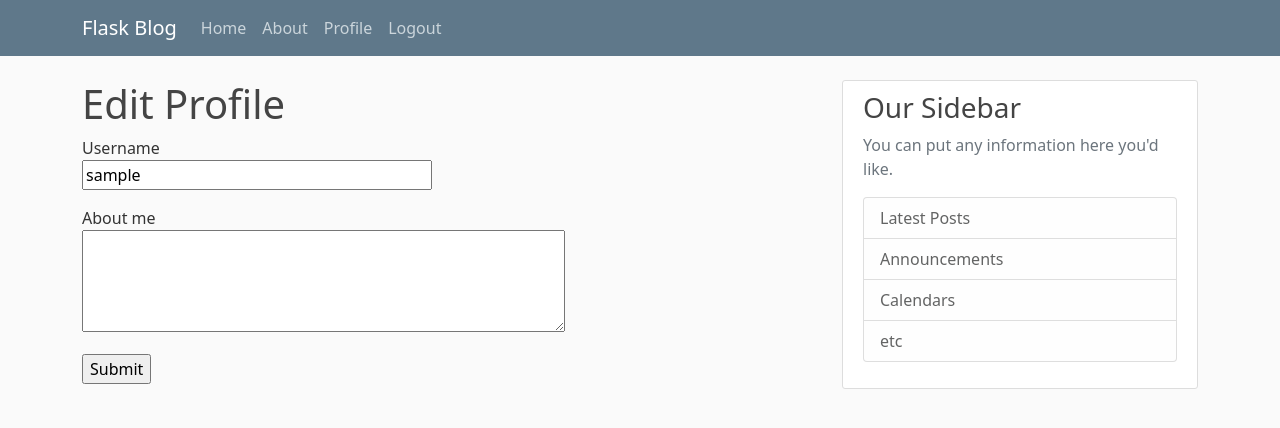
After one commit to lsnkmv/Flask_Blog, a Flask app: page /edit_profile in a window 1280 px wide. The commit adds this page. Shown: the top 428 px of the page. Run offline with Flask 2, Linux system fonts and the light colour scheme; the visitor is signed in with stand-in values (Sample User, id 1); data comes from the database, SQL or seed files in the repository; both versions use the stored data as it was after the commit; some libraries are stand-ins or nearby versions.

Commit message:
Added new features

```diff
--- a/app/__init__.py
+++ b/app/__init__.py
@@ -3,7 +3,7 @@ from config import Config
 from flask_sqlalchemy import SQLAlchemy
 from flask_migrate import Migrate
 from flask_login import LoginManager
-from flask_bcrypt import Bcrypt
+
 
 
 app = Flask(__name__)
@@ -12,10 +12,9 @@ app.config.from_object(Config)
 
 db = SQLAlchemy(app)
 migrate=Migrate(app, db)
-bcrypt = Bcrypt(app)
 login_manager = LoginManager(app)
 login_manager.login_view = 'login'
 login_manager.login_message_category = 'info'
 
 
-from app import routes, models
+from app import routes, models, errors
--- a/app/forms.py
+++ b/app/forms.py
@@ -1,5 +1,5 @@
 from flask_wtf import FlaskForm
-from wtforms import StringField, PasswordField, BooleanField, SubmitField
+from wtforms import StringField, PasswordField, BooleanField, SubmitField, TextAreaField
 from wtforms.validators import DataRequired, Length, Email, EqualTo, ValidationError
 from app.models import User
 
@@ -29,3 +29,19 @@ class LoginForm(FlaskForm):
     password = PasswordField('Password', validators=[DataRequired()])
     remember = BooleanField('Remember Me')
     submit = SubmitField('Sign In')
+
+
+class EditProfileForm(FlaskForm):
+    username = StringField('Username', validators=[DataRequired()])
+    about_me = TextAreaField('About me', validators=[Length(min=0, max=140)])
+    submit = SubmitField('Submit')
+
+    def __init__(self, original_username, *args, **kwargs):
+        super(EditProfileForm, self).__init__(*args, **kwargs)
+        self.original_username = original_username
+
+    def validate_username(self, username):
+        if username.data != self.original_username:
+            user = User.query.filter_by(username=self.username.data).first()
+            if user:
+                raise ValidationError('This username has already taken. Please use a diffetent username.')
--- a/app/models.py
+++ b/app/models.py
@@ -1,6 +1,8 @@
 from app import db, login_manager
 from datetime import datetime
 from flask_login import UserMixin
+from werkzeug.security import generate_password_hash, check_password_hash
+from hashlib import md5
 
 
 @login_manager.user_loader
@@ -14,6 +16,19 @@ class User(db.Model, UserMixin):
     image_file = db.Column(db.String(20), nullable=False, default='default.jpg')
     password = db.Column(db.String(60), nullable=False)
     posts = db.relationship('Post', backref='author', lazy=True)
+    about_me = db.Column(db.String(140))
+    last_seen = db.Column(db.DateTime, default=datetime.utcnow)
+
+    def set_password(self, password):
+        self.password = generate_password_hash(password)
+
+    def check_password(self, password):
+        return check_password_hash(self.password, password)
+
+    def avatar(self, size):
+        digest = md5(self.email.lower().encode('utf-8')).hexdigest()
+        return 'https://www.gravatar.com/avatar/{}?d=identicon&s={}'.format(
+            digest, size)
 
     def __repr__(self):
         return f"User('{self.username}', '{self.email}', '{self.image_file}')"
--- a/app/routes.py
+++ b/app/routes.py
@@ -1,10 +1,11 @@
 # -*- coding: utf-8 -*-
 from flask import Flask, render_template, url_for, flash, redirect, request
-from app import app, db, bcrypt
-from app.forms import LoginForm, RegistrationForm
+from app import app, db
+from app.forms import LoginForm, RegistrationForm, EditProfileForm
 from app.models import User, Post
 from flask_login import login_user, current_user, logout_user, login_required
-
+from werkzeug.urls import url_parse
+from datetime import datetime
 
 posts = [
     {
@@ -21,6 +22,11 @@ posts = [
     }
 ]
 
+@app.before_request
+def before_request():
+    if current_user.is_authenticated:
+        current_user.last_seen = datetime.utcnow()
+        db.session.commit()
 
 @app.route('/')
 @app.route('/home')
@@ -39,8 +45,8 @@ def register():
         return redirect(url_for('home'))
     form = RegistrationForm()
     if form.validate_on_submit():
-        hashed_password = bcrypt.generate_password_hash(form.password.data).decode('utf-8')
-        user = User(username=form.username.data, email=form.email.data, password=hashed_password)
+        user = User(username=form.username.data, email=form.email.data)
+        user.set_password(form.password.data)
         db.session.add(user)
         db.session.commit()
         flash(f'Account created for {form.username.data}!', 'success')
@@ -55,13 +61,32 @@ def login():
     form = LoginForm()
     if form.validate_on_submit():
         user = User.query.filter_by(email=form.email.data).first()
-        if user and bcrypt.check_password_hash(user.password, form.password.data):
+        if user is None or not user.check_password(form.password.data):
+            flash('Login Unsuccessful. Please, check username and password', 'danger')
+        else:
             login_user(user, remember=form.remember.data)
             next_page = request.args.get('next')
-            return redirect(next_page) if next_page else redirect(url_for('home'))
-        else:
-            flash('Login Unsuccessful. Please, check username and password', 'danger')
+            if not next_page or url_parse(next_page).netloc != '':
+                next_page = url_for('home')
+            return redirect(next_page)
     return render_template('login.html', title='Sign In', form=form)
+
+
+@app.route('/edit_profile', methods=['GET', 'POST'])
+@login_required
+def edit_profile():
+    form = EditProfileForm(current_user.username)
+    if form.validate_on_submit():
+        current_user.username = form.username.data
+        current_user.about_me = form.about_me.data
+        db.session.commit()
+        flash('Profie was changed!')
+        return redirect(url_for('edit_profile'))
+    elif request.method == 'GET':
+        form.username.data = current_user.username
+        form.about_me.data = current_user.about_me
+        return render_template('edit_profile.html', title = 'Edit profile info', form=form)
+
 
 @app.route('/logout')
 def logout():
@@ -69,7 +94,12 @@ def logout():
     return redirect(url_for('home'))
 
 
-@app.route("/account")
+@app.route("/user/<username>")
 @login_required
-def account():
-    return render_template('account.html', title='Account')
+def user(username):
+    user = User.query.filter_by(username=username).first_or_404()
+    posts = [
+        {'author': user, 'body': 'Test post'},
+        {'author': user, 'body': 'Test post'}
+    ]
+    return render_template('user.html', title='Account', user=user, posts=posts)
--- /dev/null
+++ b/app/templates/404.html
@@ -0,0 +1,6 @@
+{% extends "base.html" %}
+
+{% block content %}
+    <h1>There is no page like that, sorry</h1>
+    <p><a href="{{ url_for('home') }}">Let's go back to the home page</a></p>
+{% endblock %}
--- /dev/null
+++ b/app/templates/_post.html
@@ -0,0 +1,6 @@
+<table>
+    <tr valign="top">
+        <td><img src="{{ post.author.avatar(36) }}"></td>
+        <td>{{ post.author.username }} says:<br>{{ post.body }}</td>
+    </tr>
+</table>
--- a/app/templates/base.html
+++ b/app/templates/base.html
@@ -32,7 +32,7 @@
             </div>
             <div class="navbar-nav">
               {% if current_user.is_authenticated %}
-                <a class="nav-item nav-link" href="{{ url_for('account') }}">Account</a>
+                <a class="nav-item nav-link" href="{{ url_for('user', username=current_user.username) }}">Profile</a>
                 <a class="nav-item nav-link" href="{{ url_for('logout') }}">Logout</a>
               {% else %}
                 <a class="nav-item nav-link" href="{{ url_for('login') }}">Login</a>
--- /dev/null
+++ b/app/templates/edit_profile.html
@@ -0,0 +1,23 @@
+{% extends "base.html" %}
+
+{% block content %}
+    <h1>Edit Profile</h1>
+    <form action="" method="post">
+        {{ form.hidden_tag() }}
+        <p>
+            {{ form.username.label }}<br>
+            {{ form.username(size=32) }}<br>
+            {% for error in form.username.errors %}
+            <span style="color: red;">[{{ error }}]</span>
+            {% endfor %}
+        </p>
+        <p>
+            {{ form.about_me.label }}<br>
+            {{ form.about_me(cols=50, rows=4) }}<br>
+            {% for error in form.about_me.errors %}
+            <span style="color: red;">[{{ error }}]</span>
+            {% endfor %}
+        </p>
+        <p>{{ form.submit() }}</p>
+    </form>
+{% endblock %}
--- a/flask_blog.py
+++ b/flask_blog.py
@@ -3,6 +3,4 @@ from app.models import User, Post
 
 
 if __name__=='__main__':
-    app.run(debug=True)
-# TO DO: 1.fill all the tenplates with html code
-# 2.look up for errors due to refractoring pages
+    app.run(debug=False)
```
Also changed, not shown: app/errors.py (added, +13 -0 lines), app/templates/500.html (added, +7 -0 lines), app/templates/user.html (added, +21 -0 lines), requirements.txt (added, +85 -0 lines), site.db (added).
